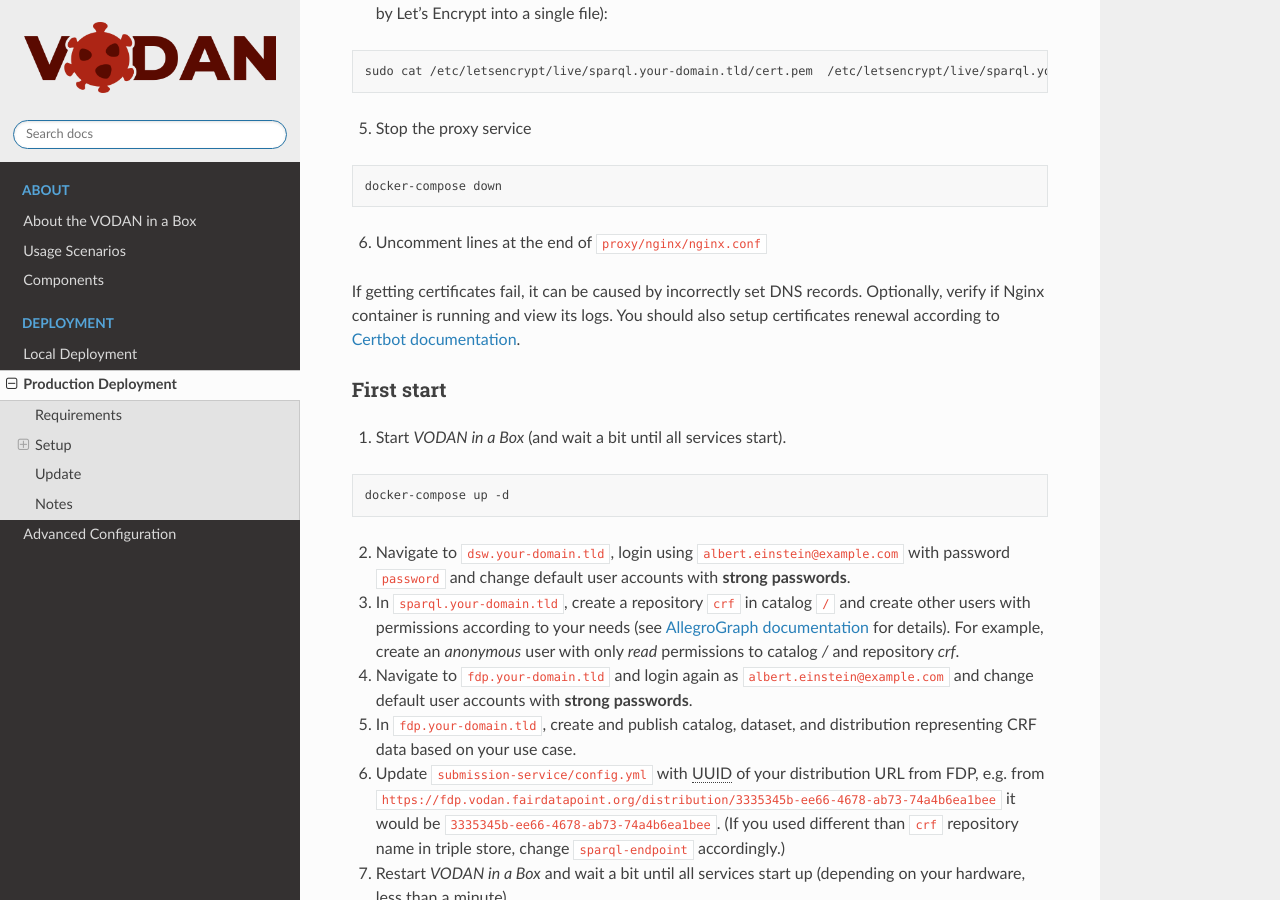
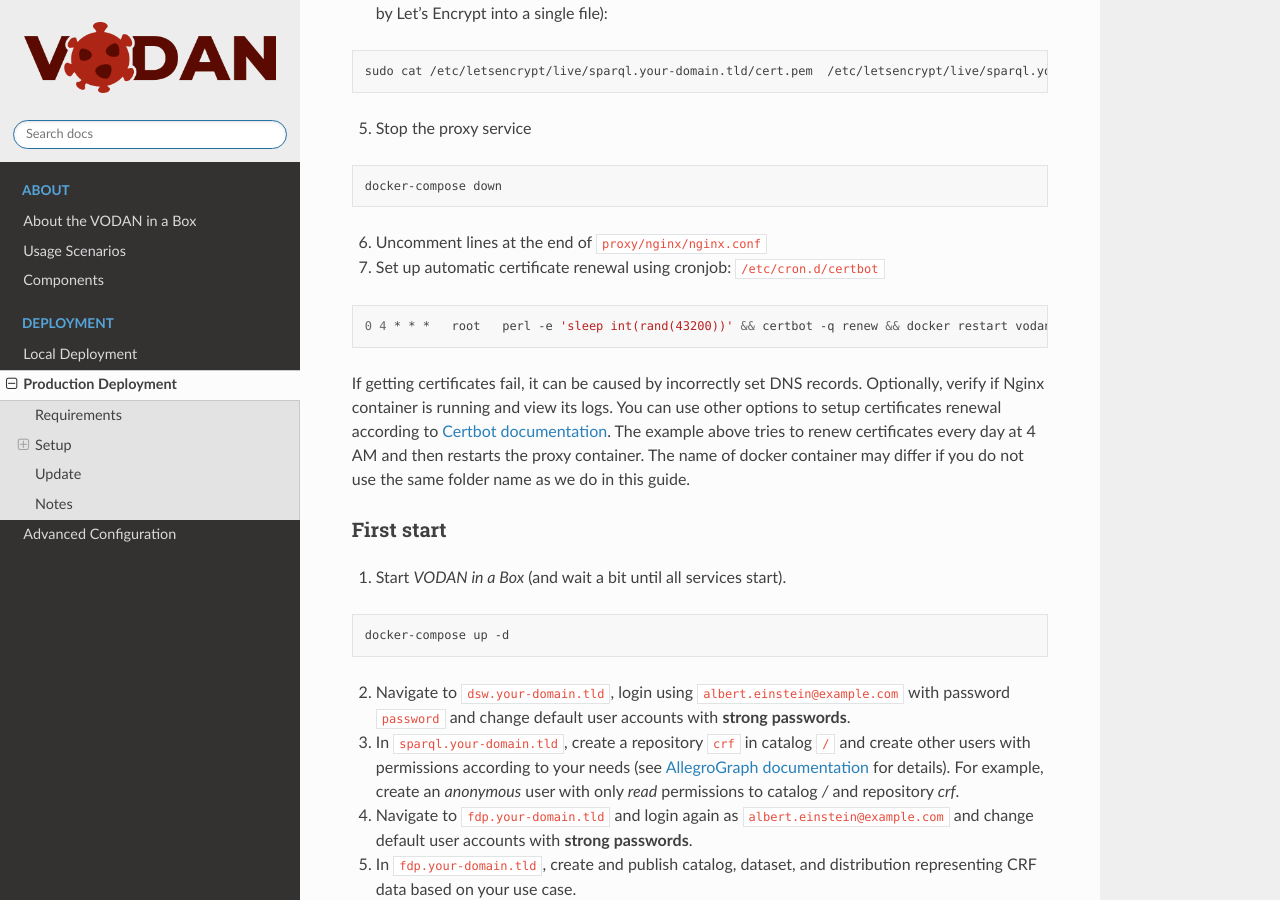
Before and after one commit to VODAN-Tech/docs, a Sphinx documentation site: the page built from docs/deployment/production-deployment.rst, in a window 1280 px wide and 900 px high, scrolled down 1859 px. Built offline with Sphinx 7.4.7 and the Read the Docs theme 2.0.0, drawn with Linux system fonts in a browser that asks for light colours.

Commit message:
Add cronjob for cert renewal

```diff
--- a/docs/deployment/production-deployment.rst
+++ b/docs/deployment/production-deployment.rst
@@ -87,7 +87,13 @@ Before providing *VODAN in a Box* you need also to get SSL certificates to be ab
 
 6. Uncomment lines at the end of ``proxy/nginx/nginx.conf``
 
-If getting certificates fail, it can be caused by incorrectly set DNS records. Optionally, verify if Nginx container is running and view its logs. You should also setup certificates renewal according to `Certbot documentation <https://certbot.eff.org/docs/using.html#renewing-certificates>`_.
+7. Set up automatic certificate renewal using cronjob: ``/etc/cron.d/certbot``
+
+.. code-block:: shell
+
+  0 4 * * *   root   perl -e 'sleep int(rand(43200))' && certbot -q renew && docker restart vodan-deployment-production_proxy_1
+
+If getting certificates fail, it can be caused by incorrectly set DNS records. Optionally, verify if Nginx container is running and view its logs. You can use other options to setup certificates renewal according to `Certbot documentation <https://certbot.eff.org/docs/using.html#renewing-certificates>`_. The example above tries to renew certificates every day at 4 AM and then restarts the proxy container. The name of docker container may differ if you do not use the same folder name as we do in this guide.
 
 First start
 -----------
```
